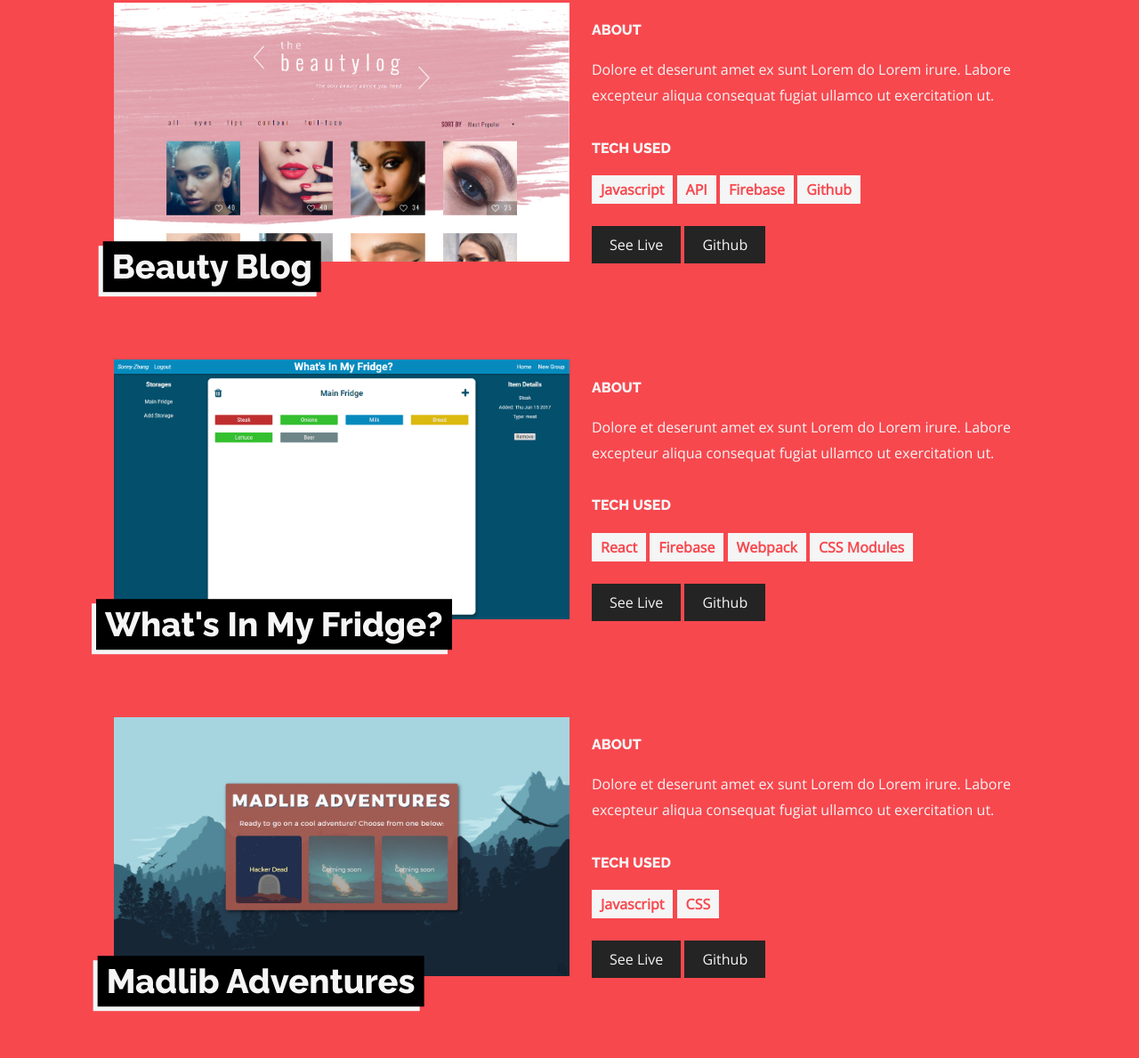
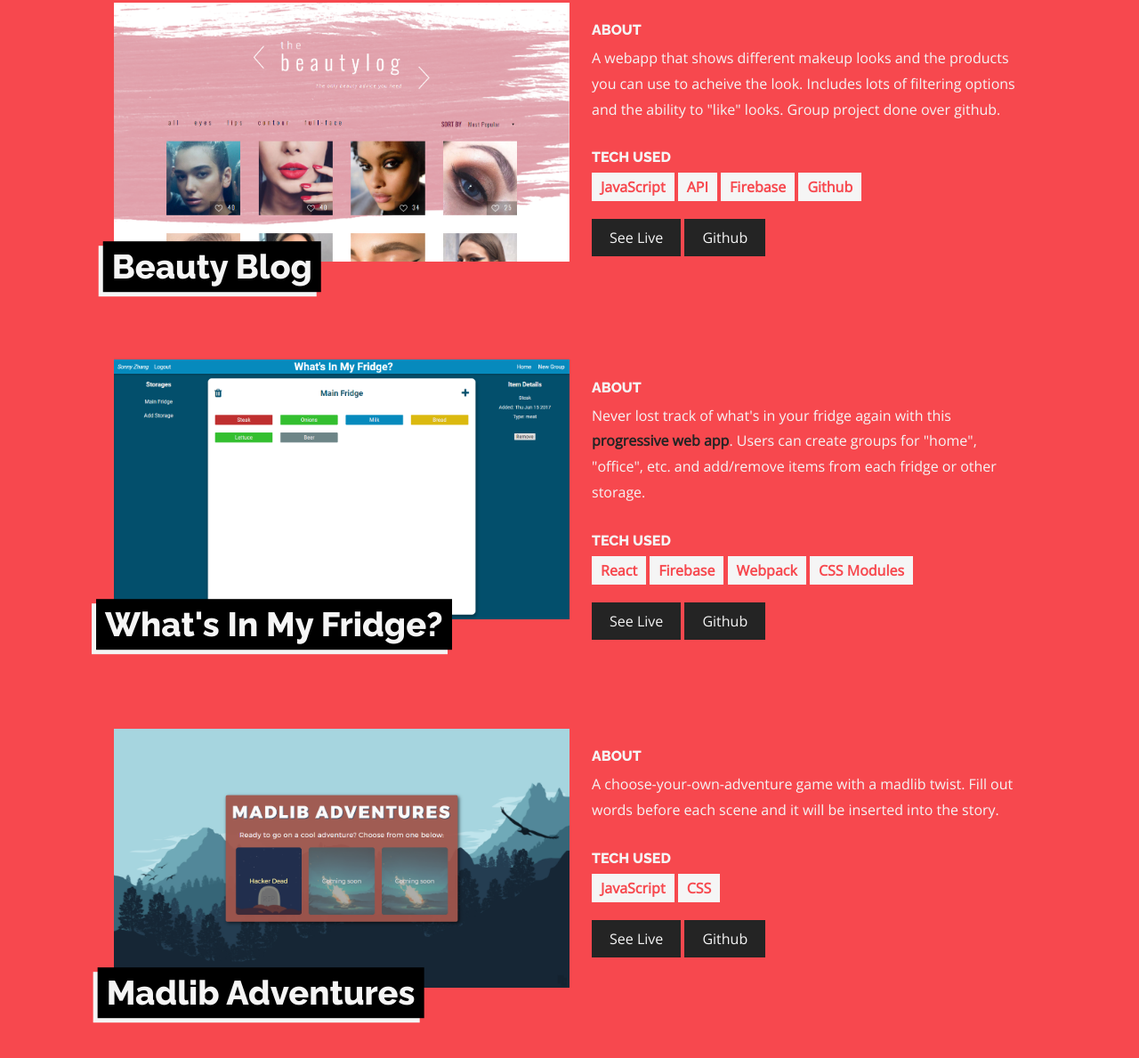
Before and after one commit to Luminous9/Luminous9.github.io, a website: page index.html in a window 1280 px wide. Shown: the part 2868-4057 px from the top of the page at 89% size. Drawn offline with nearby package versions, Linux system fonts and the light colour scheme.

Commit message:
fixed typos

```diff
--- a/index.html
+++ b/index.html
@@ -71,7 +71,7 @@
                     </div>
                     <div class="item">
                         <i class="devicon-javascript-plain colored"></i>
-                        <p class="item__name">Javscript (ES6)</p>
+                        <p class="item__name">JavaScript (ES6)</p>
                     </div>
                     <div class="item">
                         <i class="devicon-react-original colored"></i>
@@ -137,15 +137,15 @@
                 </div>
                 <div class="portfolio__item__info">
                     <h4>About</h4>
-                    <p>Dolore et deserunt amet ex sunt Lorem do Lorem irure. Labore excepteur aliqua consequat fugiat ullamco ut exercitation ut.</p>
+                    <p>A webapp that shows different makeup looks and the products you can use to acheive the look. Includes lots of filtering options and the ability to "like" looks. Group project done over github.</p>
                     <h4>Tech Used</h4>
                     <ul>
-                        <li>Javascript</li>
+                        <li>JavaScript</li>
                         <li>API</li>
                         <li>Firebase</li>
                         <li>Github</li>
                     </ul>
-                    <div>
+                    <div class="links">
                         <a href="https://makeupteam.github.io/makeup-app/" target="_blank">See Live</a>
                         <a href="https://github.com/makeupteam/makeup-app" target="_blank">Github</a>
                     </div>
@@ -158,7 +158,7 @@
                 </div>
                 <div class="portfolio__item__info">
                     <h4>About</h4>
-                    <p>Dolore et deserunt amet ex sunt Lorem do Lorem irure. Labore excepteur aliqua consequat fugiat ullamco ut exercitation ut.</p>
+                    <p>Never lost track of what's in your fridge again with this <a href="https://developers.google.com/web/progressive-web-apps/" target="_blank">progressive web app</a>. Users can create groups for "home", "office", etc. and add/remove items from each fridge or other storage.</p>
                     <h4>Tech Used</h4>
                     <ul>
                         <li>React</li>
@@ -166,7 +166,7 @@
                         <li>Webpack</li>
                         <li>CSS Modules</li>
                     </ul>
-                    <div>
+                    <div class="links">
                         <a href="https://fridge-app-1701d.firebaseapp.com/" target="_blank">See Live</a>
                         <a href="https://github.com/Luminous9/fridge-app" target="_blank">Github</a>
                     </div>
@@ -179,13 +179,13 @@
                 </div>
                 <div class="portfolio__item__info">
                     <h4>About</h4>
-                    <p>Dolore et deserunt amet ex sunt Lorem do Lorem irure. Labore excepteur aliqua consequat fugiat ullamco ut exercitation ut.</p>
+                    <p>A choose-your-own-adventure game with a madlib twist. Fill out words before each scene and it will be inserted into the story.</p>
                     <h4>Tech Used</h4>
                     <ul>
-                        <li>Javascript</li>
+                        <li>JavaScript</li>
                         <li>CSS</li>
                     </ul>
-                    <div>
+                    <div class="links">
                         <a href="https://its-always-sonny-in-los-angeles.github.io/madlib-adventures/" target="_blank">See Live</a>
                         <a href="https://github.com/its-always-Sonny-in-los-Angeles/madlib-adventures" target="_blank">Github</a>
                     </div>
--- a/src/styles/partials/_general.scss
+++ b/src/styles/partials/_general.scss
@@ -29,6 +29,11 @@ h2 {
 
 p {
     line-height: 1.8;
+}
+
+a {
+    text-decoration: none;
+    color: $black;
 }
 
 header, section {
--- a/src/styles/partials/_portfolio.scss
+++ b/src/styles/partials/_portfolio.scss
@@ -30,13 +30,18 @@
         padding-left: 25px;
         color: $white;
 
-        a {
+        .links a {
             width: 140px;
             background: $black;
             color: $white;
             padding: 10px 20px;
             text-decoration: none;
             cursor: pointer;
+        }
+
+        p a {
+            font-weight: bold;
+            cursor: help;
         }
     }
 
@@ -53,8 +58,12 @@
         box-shadow: -5px 5px 0 $white;
     }
 
+    h4 {
+        margin-bottom: 0.5em;
+    }
+
     p, ul {
-        margin-bottom: 35px;
+        margin-bottom: 30px;
     }
 
     p {
```
Also changed, not shown: public/styles/styles.css.
